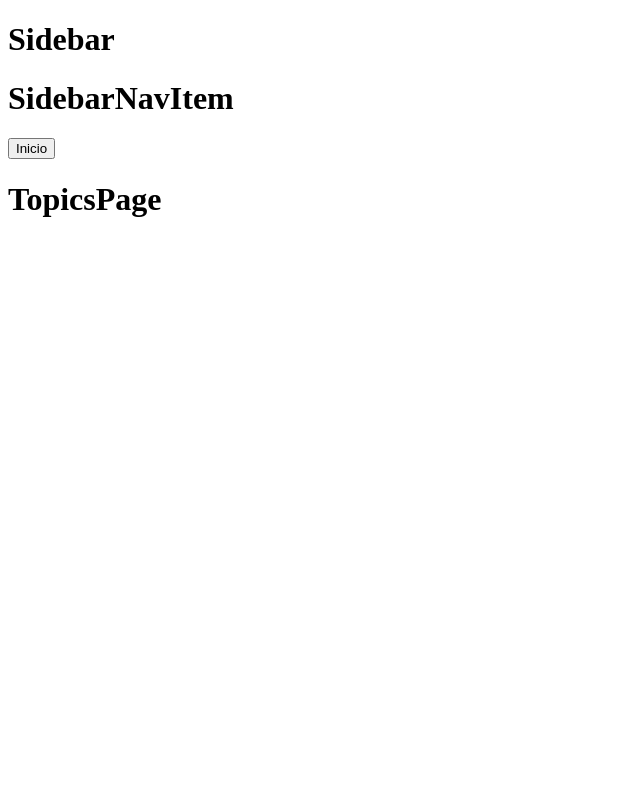
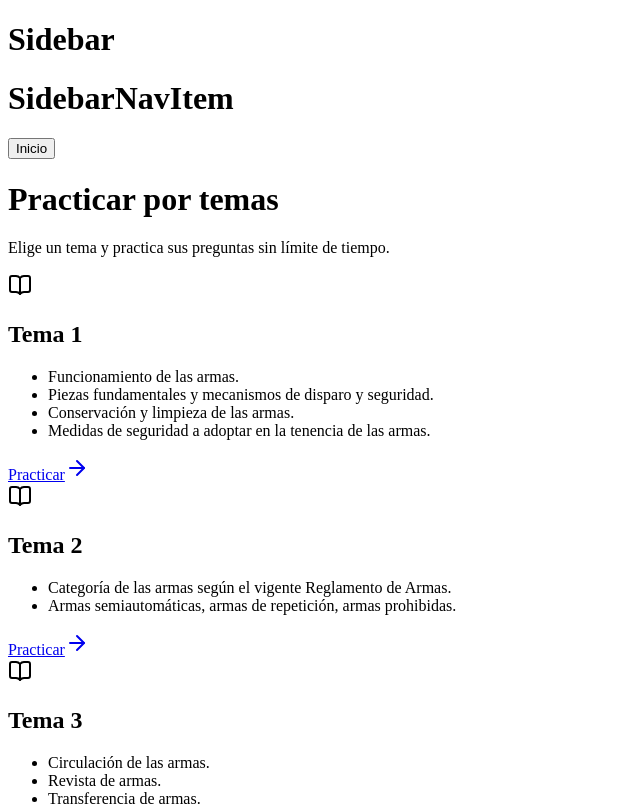
Before and after one commit to ManuelSanchis/aula-del-tirador, a React app in the folder app/: page /topics in a window 1280 px wide. Shown: the top 806 px of the page, without its empty margins (0-640 px from the left). Built offline with nearby package versions, Linux system fonts and the light colour scheme; the HTML template or start-up script is replaced by a standard one.

Commit message:
feat: add ActionCard props in TopicsPage

```diff
--- a/app/src/pages/TopicsPage.tsx
+++ b/app/src/pages/TopicsPage.tsx
@@ -1,7 +1,27 @@
+import { ActionCard } from '@/components/ActionCard';
+import { TOPIC_CARDS } from '@/config/topicCards.config';
+
 export const TopicsPage = () => {
   return (
     <div>
-      <h1>TopicsPage</h1>
+      <header>
+        <h1>Practicar por temas</h1>
+
+        <p>Elige un tema y practica sus preguntas sin límite de tiempo.</p>
+      </header>
+
+      <div>
+        {TOPIC_CARDS.map(({ icon, title, details, to, buttonText }) => (
+          <ActionCard
+            key={to}
+            icon={icon}
+            title={title}
+            details={details}
+            to={to}
+            buttonText={buttonText}
+          />
+        ))}
+      </div>
     </div>
   );
 };
```
